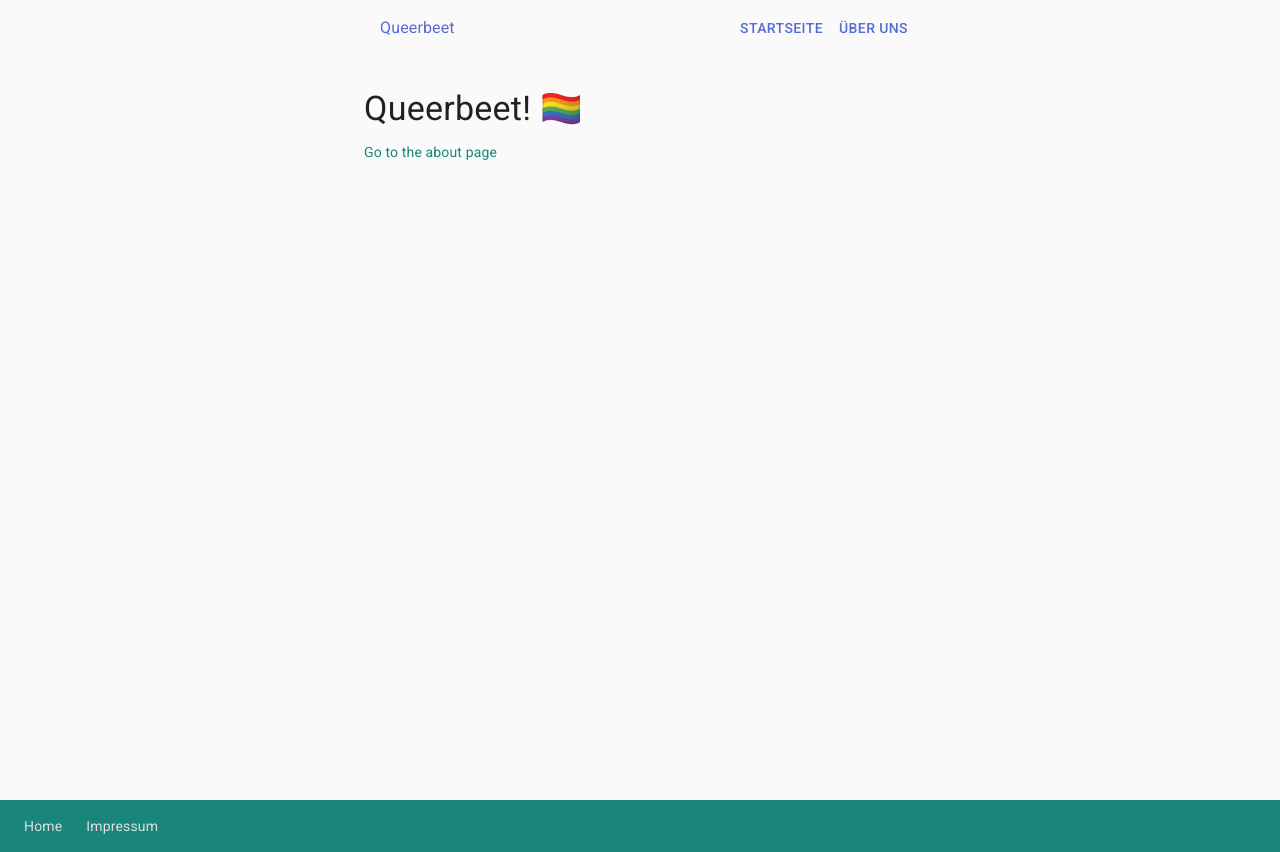
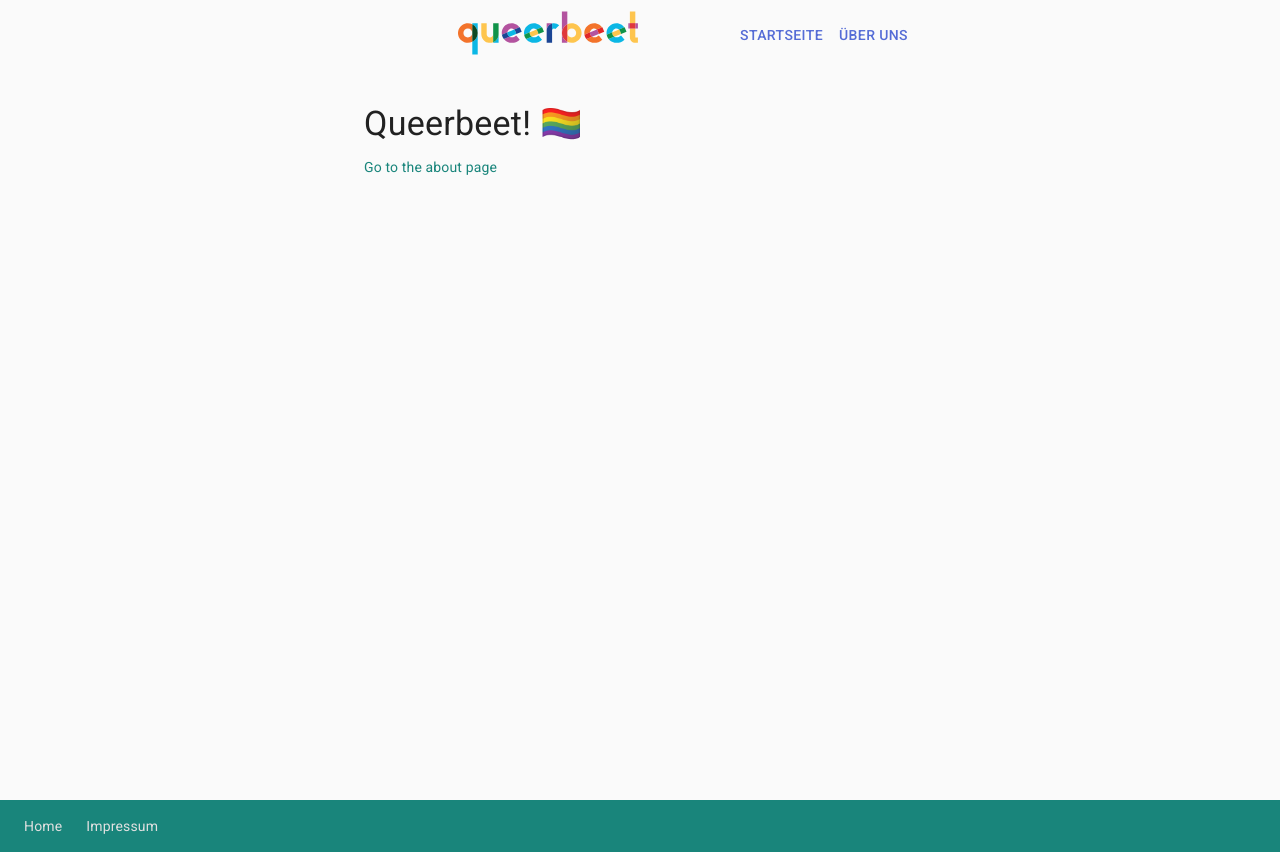
Before and after one commit to queerbeetVorstand/qb-website, a Next.js app: page / in a window 1280 px wide. Built offline with nearby package versions, Linux system fonts and the light colour scheme.

Commit message:
feat: add queerbeet logo

```diff
--- /dev/null
+++ b/next.config.js
@@ -0,0 +1,14 @@
+module.exports = {
+  webpack(config) {
+    config.module.rules.push({
+      test: /\.svg$/,
+      use: [
+        {
+          loader: "@svgr/webpack",
+        },
+      ],
+    });
+
+    return config;
+  },
+};
--- a/package.json
+++ b/package.json
@@ -24,6 +24,7 @@
     "swr": "^0.5.5"
   },
   "devDependencies": {
+    "@svgr/webpack": "^5.5.0",
     "@types/node": "14",
     "@types/react": "17",
     "@types/react-dom": "17",
--- a/src/components/QBLogo.tsx
+++ b/src/components/QBLogo.tsx
@@ -1,10 +1,11 @@
 import React, { ReactElement } from "react";
-import { Box, Typography } from "@material-ui/core";
+import { Box } from "@material-ui/core";
+import Logo from "resources/qb_text.svg";
 
 export default function QBLogo(): ReactElement {
   return (
-    <Box m={2}>
-      <Typography color="primary">Queerbeet</Typography>
+    <Box m={1}>
+      <Logo height={50}/>
     </Box>
   );
 }
```
Also changed, not shown: src/types/svg.d.ts (added, +7 -0 lines), resources/qb_text.svg (added), 1 other file (tests, documents, lock files or other folders).
